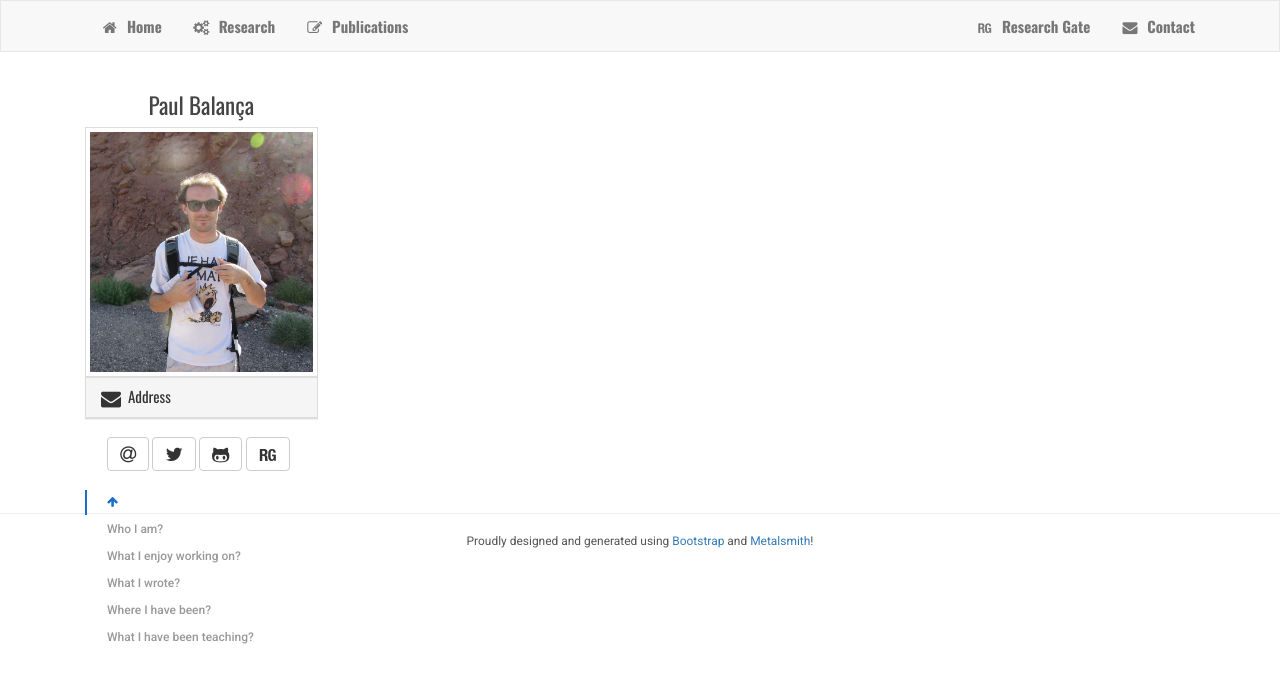
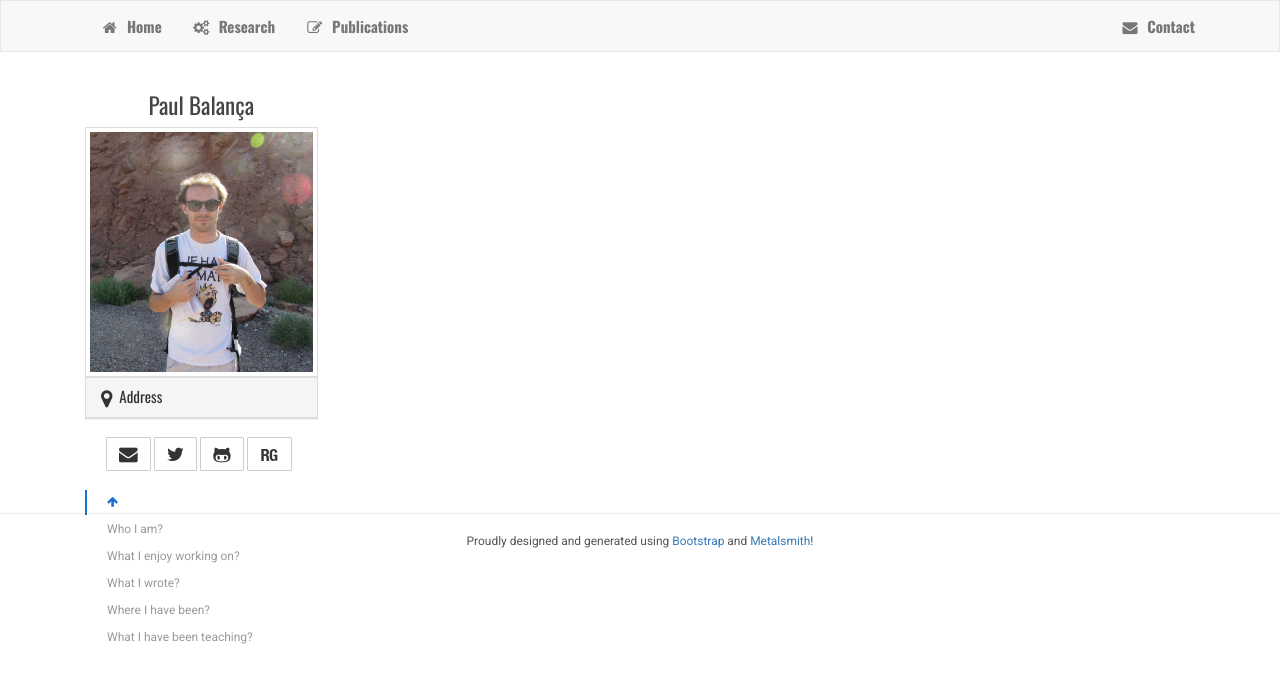
Before and after one commit to balancap/samaris, a website: page src/index.html in a window 1280 px wide. Drawn offline with nearby package versions, Linux system fonts and the light colour scheme; some packages are replaced by stand-ins of ours; files that its build step writes are made by us from their sources.

Commit message:
Update sidebar style.

```diff
--- a/partials/nav.html
+++ b/partials/nav.html
@@ -17,7 +17,7 @@
         <li><a href="{{rootPath}}publications/" name="publications"><i class="fa fa-pencil-square-o fa-fw"></i>&nbsp; Publications<span class="sr-only">(current)</span></a></li>
       </ul>
       <ul class="nav navbar-nav navbar-right">
-        <li><a href="https://www.researchgate.net/profile/Paul_Balanca" target="_blank"><i class="ai ai-researchgate fa-fw"></i>&nbsp; Research Gate</a></li>
+        <!--<li><a href="https://www.researchgate.net/profile/Paul_Balanca" target="_blank"><i class="ai ai-researchgate fa-fw"></i>&nbsp; Research Gate</a></li>-->
         <li><a href="mailto:paul.balanca@gmail.com"><i class="fa fa-envelope fa-fw"></i>&nbsp; Contact</a></li>
       </ul>
     </div>
--- a/partials/sidebar.html
+++ b/partials/sidebar.html
@@ -7,7 +7,7 @@
     <img src="{{rootPath}}img/pic-reduce.jpg" alt="Morning is evil!" class="img-thumbnail">
         <div class="panel panel-default" style="text-align:left">
       <div class="panel-heading">
-        <h4 class="panel-title"><i class="fa fa-envelope fa-lg"></i> &nbsp;<a data-toggle="collapse" data-parent="#publication" href="#address">Address</a></h4>
+        <h4 class="panel-title"><i class="fa fa-map-marker fa-lg"></i> &nbsp;<a data-toggle="collapse" data-parent="#publication" href="#address">Address</a></h4>
       </div>
       <div id="address" class="panel-collapse collapse">
         <div class="panel-body">
@@ -21,7 +21,7 @@
     </div>
     <div id="contact-list" class="text-center">
       <ul class="list-unstyled list-inline nopadding">
-        <li class="nopadding"><a class="btn-ct btn-ct-default btn-small" href="mailto:paul.balanca@gmail.com"><i class="fa fa-at fa-lg"></i></a></li>
+        <li class="nopadding"><a class="btn-ct btn-ct-default btn-small" href="mailto:paul.balanca@gmail.com"><i class="fa fa-envelope fa-lg"></i></a></li>
         <li class="nopadding"><a class="btn-ct btn-ct-default btn-sm" href="https://twitter.com/PaulBalanca"><i class="fa fa-twitter fa-lg"></i></a></li>
         <li class="nopadding"><a class="btn-ct btn-ct-default btn-sm" href="https://github.com/balancap"><i class="fa fa-github-alt fa-lg"></i></a></li>
         <!--<li class="nopadding"><a class="btn-ct btn-ct-default btn-sm" href="https://linkedin.com/in/paulbalanca"><i class="fa fa-linkedin"></i></a></li>-->
--- a/src/css/style.css
+++ b/src/css/style.css
@@ -22,7 +22,7 @@
     padding: 4px 20px;
     /*font-family: Oswald;*/
     font-size: 12px;
-    font-weight: 500;
+    font-weight: 400;
 }
 
 /* nested links */
@@ -46,7 +46,7 @@
 .bs-docs-sidebar .nav>.active>a,
 .bs-docs-sidebar .nav>.active:hover>a,
 .bs-docs-sidebar .nav>.active:focus>a {
-    font-weight: 600;
+    font-weight: 500;
 }
 /* nested active links */
 .bs-docs-sidebar .nav .nav>.active>a,
@@ -81,6 +81,9 @@ article .share .twitter:hover {
     color: #1D87BD;
 }
 #contact-list li:hover .fa-envelope {
+    color: #b72020;
+}
+#contact-list li:hover .fa-at {
     color: #b72020;
 }
 #contact-list li:hover .ai-researchgate {
@@ -121,7 +124,7 @@ article .share .gplus:hover {
           user-select: none;
   background-image: none;
   border: 1px solid transparent;
-  border-radius: 4px;
+  border-radius: 1px;
 }
 .btn-ct:focus,
 .btn-ct:active:focus,
```
Also changed, not shown: build/css/style.css, build/index.html, build/publications/index.html, build/research/index.html.
